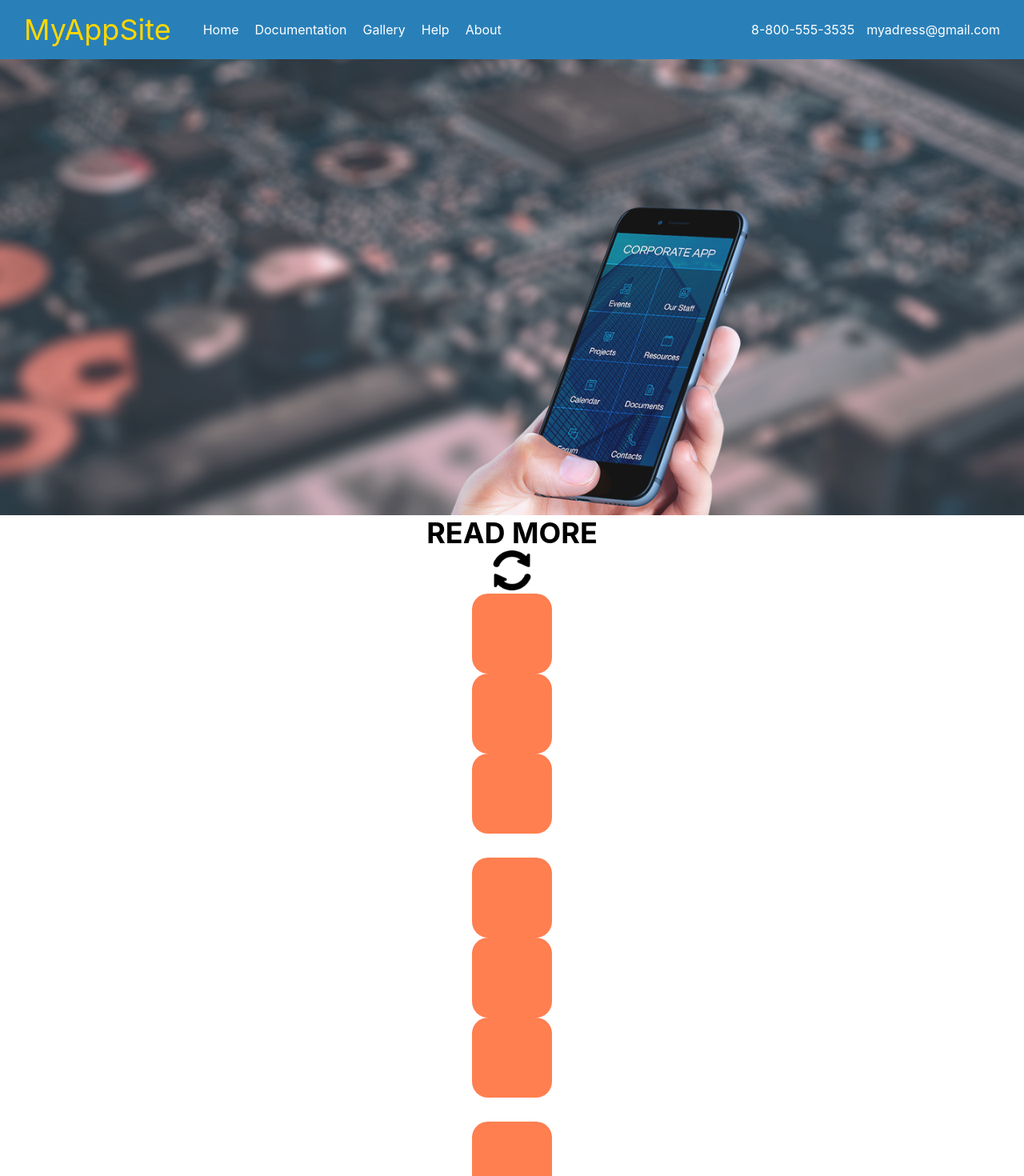
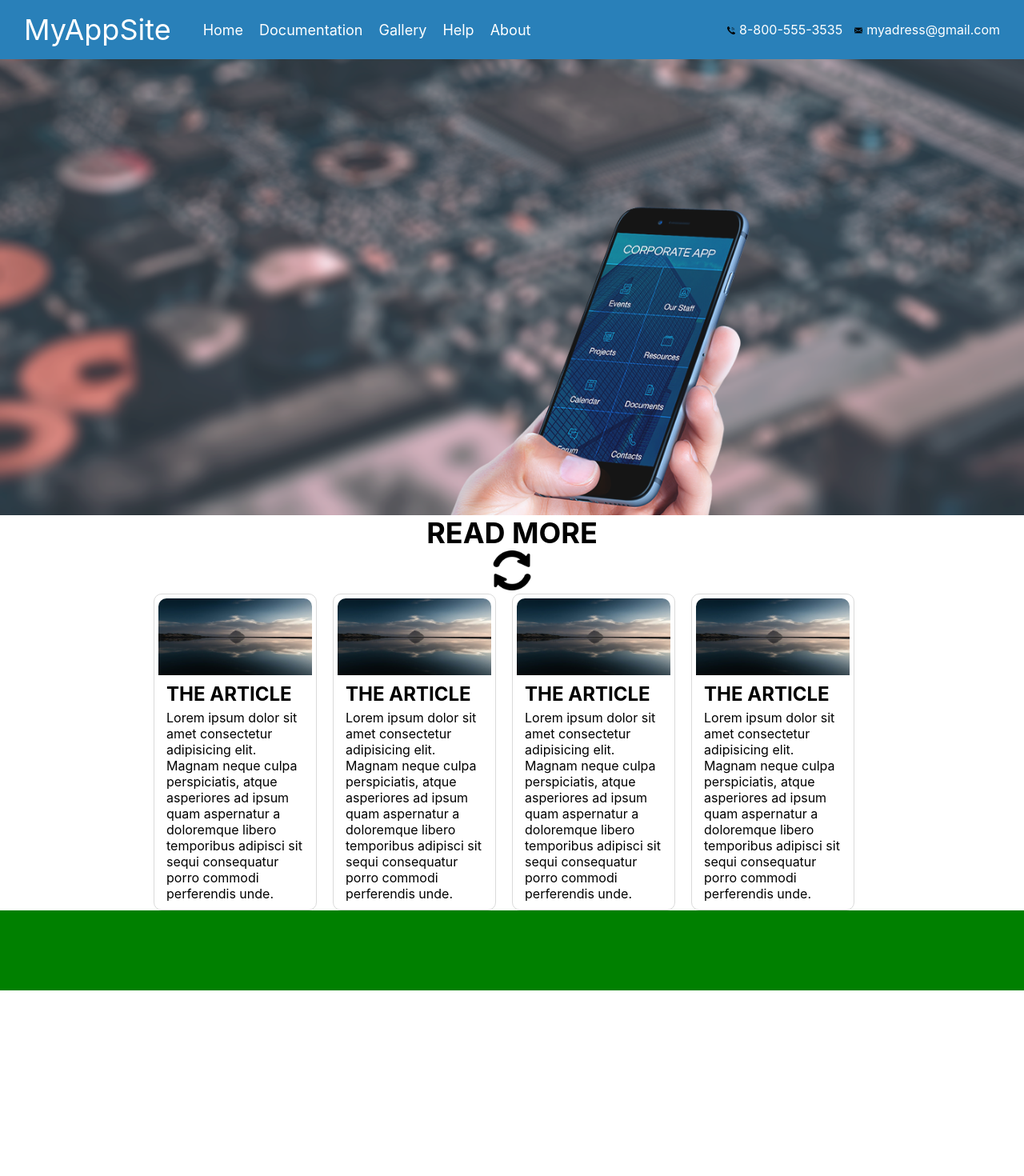
Before and after one commit to AlexMef/myappsite, a React (Create React App) app: page /home in a window 1280 px wide. Shown: the top 1470 px of the page at 80% size. After the commit the page ends 1238 px from the top, so only its background shows below. Built offline with nearby package versions, Linux system fonts and the light colour scheme.

Commit message:
added navlinks, second page, main page tiles

```diff
--- a/src/App.js
+++ b/src/App.js
@@ -1,20 +1,28 @@
 import React from 'react';
+import { BrowserRouter, Route, Switch } from 'react-router-dom';
 import './styles/App.scss';
 // import slider_img from './img/smartphone.png';
 
 import Header from './Header';
 import Content from './Content';
 import Footer from './Footer';
+import Docs from './Docs';
 
 
 
 function App() {
     return (
-        <div id="grid">
-            <div id="pageHeader"><Header /></div>
-            <div id="pageContent"><Content /></div>
-            <div id="pageFooter"><Footer /></div>
-        </div>
+        <BrowserRouter>
+            <div id="app-wrapper">
+                <div><Header /></div>
+                <div className="app-wrapper-content">
+                    <Route path="/home" component={Content} />
+                    <Route path="/docs" component={Docs} />
+                </div>
+
+                <div><Footer /></div>
+            </div>
+        </BrowserRouter>
 
     );
 }
--- /dev/null
+++ b/src/Docs.jsx
@@ -0,0 +1,15 @@
+import React from 'react';
+import "./styles/Docs.scss";
+
+function Docs() {
+    return (
+        <div className="docs-wrapper">
+            <div className="some-text">Hello world</div>
+            <div className="description">Lorem ipsum dolor sit amet consectetur adipisicing elit. Nesciunt harum minus alias eos eligendi maxime, laudantium a vitae quos ullam aspernatur animi. Nisi, nobis quas id enim illum officiis qui.</div>
+
+        </div>
+
+    );
+}
+
+export default Docs;
--- a/src/Header.jsx
+++ b/src/Header.jsx
@@ -1,4 +1,5 @@
 import React from 'react';
+import {NavLink, BrowserRouter} from 'react-router-dom';
 import './styles/Header.scss'
 import img_call from './img/call.png';
 import img_email from './img/email.png';
@@ -7,10 +8,12 @@ function Header() {
     return (
         <div className="header">
             <div className="header-leftbar">
-                <div className="header-site-title">MyAppSite</div>
+                <div className="header-site-title">
+                    <NavLink to="/home">MyAppSite</NavLink>
+                    </div>
                 <nav className="header-site-menu">
-                    <a href="#">Home</a>
-                    <a href="#">Documentation</a>
+                    <NavLink to="/home">Home</NavLink>
+                    <NavLink to="/docs">Documentation</NavLink>
                     <a href="#">Gallery</a>
                     <a href="#">Help</a>
                     <a href="#">About</a>
@@ -18,12 +21,12 @@ function Header() {
             </div>
             <div className="header-rightbar">
                 <div class="phone-number">
-                    <a src={img_call} alt="" />
-                    <a href="#">8-800-555-3535</a>
+                    <img className="phone-number-img" src={img_call} alt="" />
+                    <a className="phone-number-value" href="#">8-800-555-3535</a>
                 </div>
                 <div class="email-address">
-                    <a src={img_email} alt="" />
-                    <a href="#">myadress@gmail.com</a>
+                    <img className="email-address-img" src={img_email} alt="" />
+                    <a className="email-address-value" href="#">myadress@gmail.com</a>
                 </div>
             </div>
         </div>
--- a/src/InfoBlock.jsx
+++ b/src/InfoBlock.jsx
@@ -2,6 +2,7 @@ import React from 'react';
 import './styles/InfoBlock.scss';
 
 import refresh_btn from "./img/refresh-button.png";
+import landscape from "./img/beautiful_landscape_web.jpg";
 
 function InfoBlock() {
     return (
@@ -12,23 +13,34 @@ function InfoBlock() {
             </a>
 
             <div className="content-infoblock-items">
-                <span id="row-1">
-                    <div className="item-block"></div>
-                    <div className="item-block"></div>
-                    <div className="item-block"></div>
-                </span>
-                <span id="row-2">
-                    <div className="item-block"></div>
-                    <div className="item-block"></div>
-                    <div className="item-block"></div>
-                </span>
-                <span id="row-3">
-                    <div className="item-block"></div>
-                    <div className="item-block"></div>
-                    <div className="item-block"></div>
-                </span>
-
-
+                <div className="content-infoblock-item">
+                    <img src={landscape} alt="" className="content-infoblock-item-img" />
+                    <h1 className="content-infoblock-item-title">The article</h1>
+                    <p className="content-infoblock-item-text">
+                        Lorem ipsum dolor sit amet consectetur adipisicing elit. Magnam neque culpa perspiciatis, atque asperiores ad ipsum quam aspernatur a doloremque libero temporibus adipisci sit sequi consequatur porro commodi perferendis unde.
+                    </p>
+                </div>
+                <div className="content-infoblock-item">
+                    <img src={landscape} alt="" className="content-infoblock-item-img" />
+                    <h1 className="content-infoblock-item-title">The article</h1>
+                    <p className="content-infoblock-item-text">
+                        Lorem ipsum dolor sit amet consectetur adipisicing elit. Magnam neque culpa perspiciatis, atque asperiores ad ipsum quam aspernatur a doloremque libero temporibus adipisci sit sequi consequatur porro commodi perferendis unde.
+                    </p>
+                </div>
+                <div className="content-infoblock-item">
+                    <img src={landscape} alt="" className="content-infoblock-item-img" />
+                    <h1 className="content-infoblock-item-title">The article</h1>
+                    <p className="content-infoblock-item-text">
+                        Lorem ipsum dolor sit amet consectetur adipisicing elit. Magnam neque culpa perspiciatis, atque asperiores ad ipsum quam aspernatur a doloremque libero temporibus adipisci sit sequi consequatur porro commodi perferendis unde.
+                    </p>
+                </div>
+                <div className="content-infoblock-item">
+                    <img src={landscape} alt="" className="content-infoblock-item-img" />
+                    <h1 className="content-infoblock-item-title">The article</h1>
+                    <p className="content-infoblock-item-text">
+                        Lorem ipsum dolor sit amet consectetur adipisicing elit. Magnam neque culpa perspiciatis, atque asperiores ad ipsum quam aspernatur a doloremque libero temporibus adipisci sit sequi consequatur porro commodi perferendis unde.
+                    </p>
+                </div>
             </div>
         </div>
     );
--- a/src/styles/App.scss
+++ b/src/styles/App.scss
@@ -1,4 +1,4 @@
-#grid {
+#app-wrapper {
     width: auto;
     min-width: 700px;
     overflow: hidden;
--- /dev/null
+++ b/src/styles/Docs.scss
@@ -0,0 +1,13 @@
+.docs-wrapper {
+    max-width: 25vw;
+    padding: 5px 25px;
+    .some-text {
+        color: blue;
+        font-size: 24px;
+    }
+
+    .description {
+        color: purple;
+        font-size: 18px;
+    }
+}
--- a/src/styles/Header.scss
+++ b/src/styles/Header.scss
@@ -11,19 +11,24 @@
         flex-direction: row;
         align-items: center;
         justify-content: flex-start;
-
+        padding: 15px 30px;
 
         .header-site-title {
-            color: $common-color;
             font-size: 36px;
-            padding: 15px 30px;
+            padding-right: 30px;
 
-            &:hover {
-                color: gold;
+            a {
+                text-decoration: none;
+                color: $common-color;
+
+                &:hover {
+                    color: gold;
+                }
             }
         }
 
         .header-site-menu {
+            font-size: 18px;
             display: flex;
             flex-direction: row;
             list-style-type: none;
@@ -47,27 +52,27 @@
 
         .phone-number {
             margin-right: 15px;
-            a {
-                color: $common-color;
-                text-decoration: none;
-            }
-            img {
+            .phone-number-img {
                 width: 10px;
                 height: 10px;
                 margin-right: 5px;
             }
+            .phone-number-value {
+                color: $common-color;
+                text-decoration: none;
+            }
         }
 
         .email-address {
-            a {
-                color: $common-color;
-                text-decoration: none;
-            }
-            img {
+            .email-address-img {
                 width: 10px;
                 height: 10px;
                 margin-right: 5px;
             }
+            .email-address-value {
+                color: $common-color;
+                text-decoration: none;
+            }
         }
     }
 }
--- a/src/styles/InfoBlock.scss
+++ b/src/styles/InfoBlock.scss
@@ -14,36 +14,45 @@
         width: 50px;
         height: 50px;
     }
-}
 
-.content-infoblock-items {
-    display: grid;
-    grid-template-areas:
-    "row-1 row-1 row-1"
-    "row-2 row-2 row-2"
-    "row-3 row-3 row-3";
-    grid-column-gap: 30px;
-    grid-row-gap: 30px;
-
-}
-
-#row-1 {
-    grid-area: row-1;
-}
-
-#row-2 {
-    grid-area: row-2;
-}
-
-#row-3 {
-    grid-area: row-3;
-}
-
-.item-block {
-    width: 100px;
-    height: 100px;
-    background-color: coral;
-    border-radius: 20px;
+    .content-infoblock-items {
+        display: flex;
+        flex-direction: row;
 
 
+        .content-infoblock-item {
+            width: 15vw;
+            height: auto;
+            display: block;
+            border-radius: 10px;
+            border-width: 1px;
+            border-color: #dadada;
+            border-style: solid;
+            padding: 5px;
+            margin-right: 20px;
+
+            .content-infoblock-item-img {
+                width: 100%;
+                height: auto;
+                border-radius: 10px;
+                border-bottom-left-radius: 0px;
+                border-bottom-right-radius: 0px;
+            }
+
+            .content-infoblock-item-title {
+                margin: 0;
+                padding: 5px 10px 0px;
+                font-size: 24px;
+                font-weight: bold;
+                text-transform: uppercase;
+            }
+
+            .content-infoblock-item-text {
+                margin: 0;
+                padding: 5px 10px;
+                color: #000;
+            }
+        }
+
+    }
 }
```
Also changed, not shown: src/img/beautiful_landscape_web.jpg (added).
